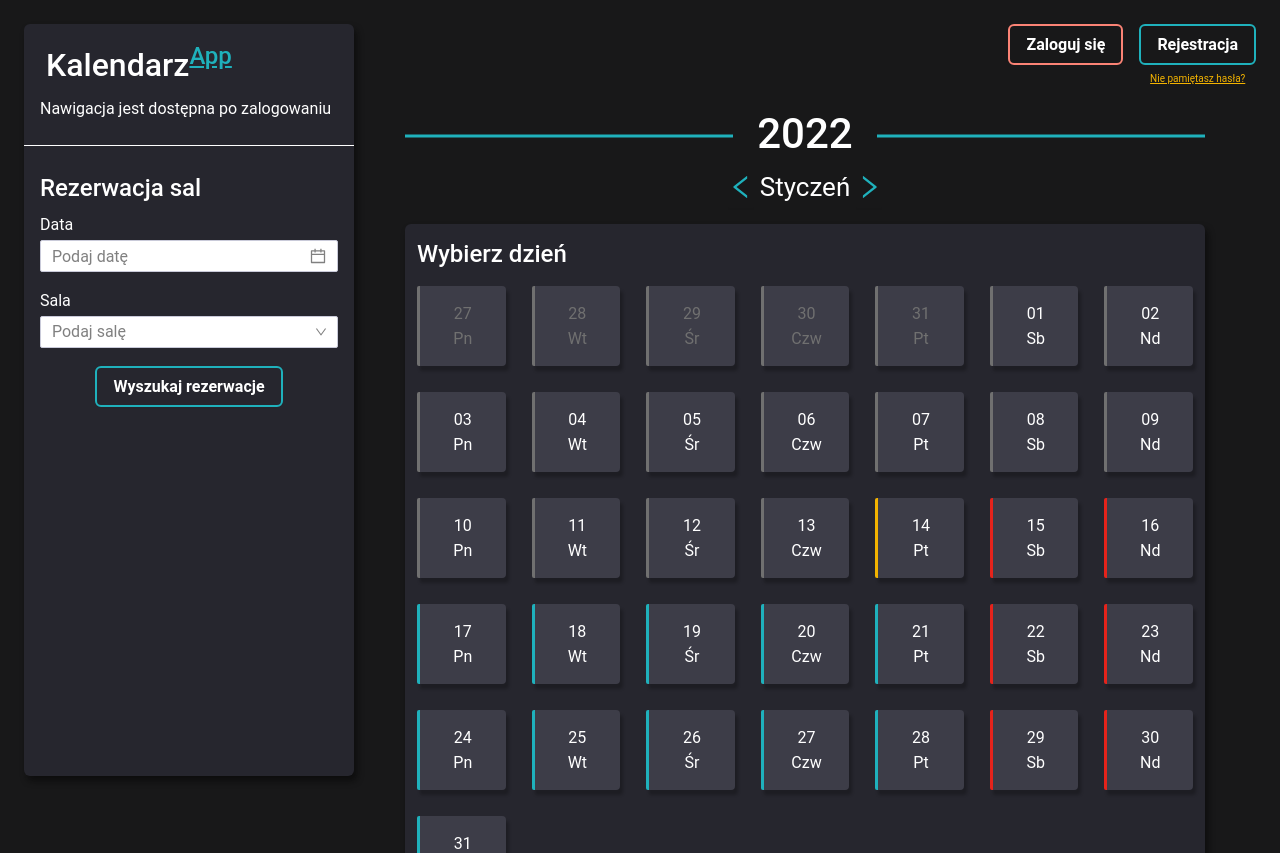
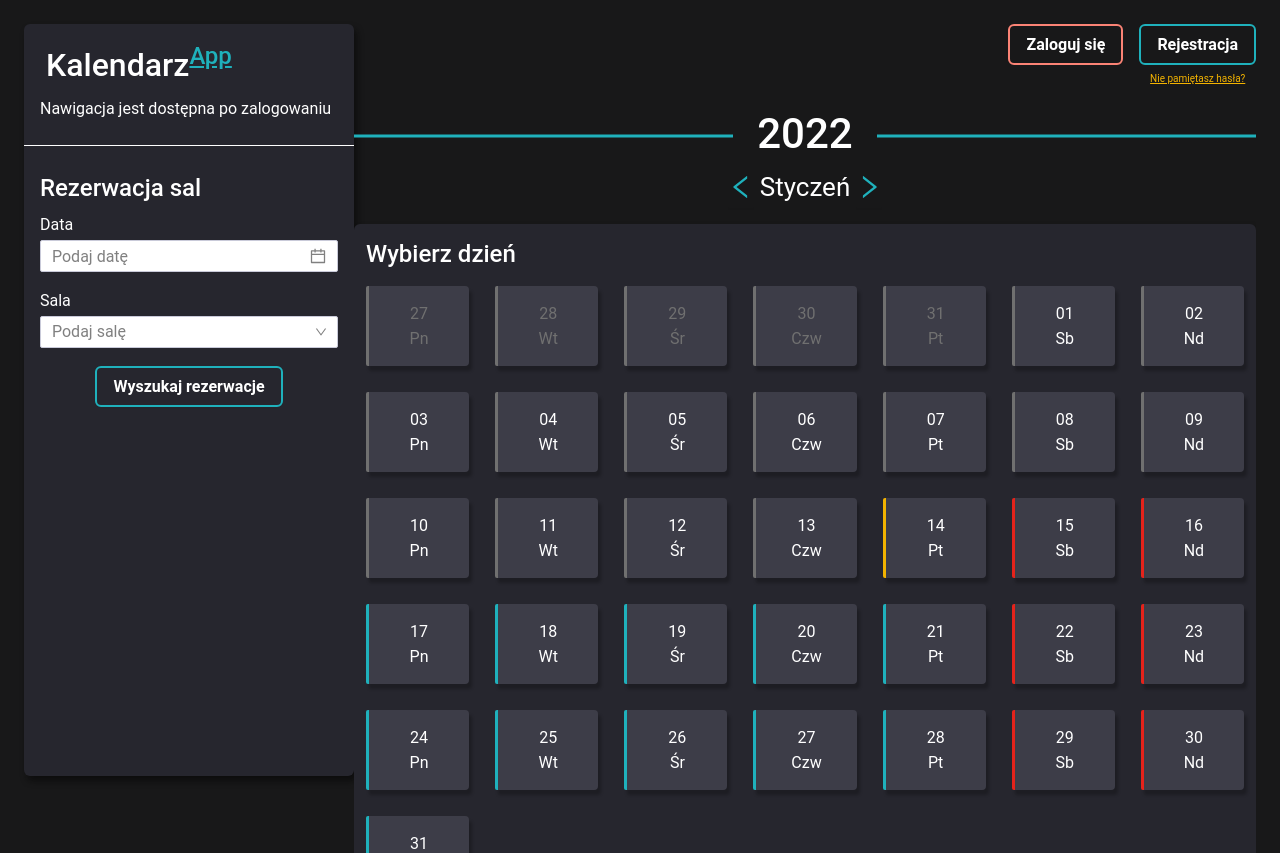
Before and after one commit to Terminatt/kalendarz-app, a React (Create React App) app in the folder front/: page / in a window 1280 px wide. Built offline with nearby package versions, Linux system fonts and the light colour scheme; no server answers.

Commit message:
feat(front): adjust layout on larger screens

```diff
--- a/front/src/App.less
+++ b/front/src/App.less
@@ -1,5 +1,6 @@
 @import '~antd/dist/antd.less';
 @import '~styles/variables.less';
+@import '~styles/breakpoints.less';
 
 body {
   margin: 0;
--- a/front/src/components/Calendar/Calendar.less
+++ b/front/src/components/Calendar/Calendar.less
@@ -2,7 +2,6 @@
 @import '~styles/mixins.less';
 
 .calendar {
-  width: 800px;
   &-divider.ant-divider-horizontal.ant-divider-with-text.huge-divider {
     margin: 0;
   }
--- a/front/src/pages/AdminZone/RoomTypes/RoomTypes.less
+++ b/front/src/pages/AdminZone/RoomTypes/RoomTypes.less
@@ -1,12 +1,21 @@
 @import '~styles/mixins.less';
 @import '~styles/variables.less';
+@import '~styles/breakpoints.less';
 
 .room-types {
   .full-size();
   .center();
 
-  &-layout {
-    width: 900px;
-    height: 700px;
+  &-content {
+    width: @default-panel-width;
+    min-height: 700px;
   }
 }
+
+@media screen and (min-width: @w-xxxl) {
+  .room-types {
+    &-content {
+      width: @big-panel-width;
+    }
+  }
+}
--- a/front/src/pages/AdminZone/RoomTypes/RoomTypes.tsx
+++ b/front/src/pages/AdminZone/RoomTypes/RoomTypes.tsx
@@ -12,7 +12,7 @@ const RoomTypes: React.FC = () => {
     return (
         <div className="room-types">
             <EditingPanel
-                className="room-types-layout"
+                className="room-types-content"
                 listWithSearchProps={{
                     title: 'Typy pokojów',
                     searchLabel: 'Wyszukaj typ pokoju',
--- a/front/src/pages/Home/Home.less
+++ b/front/src/pages/Home/Home.less
@@ -7,12 +7,24 @@
   width: 100%;
   height: max-content;
   padding-bottom: 80px;
+  &-content {
+    width: @default-panel-width;
+  }
 }
 
-@media screen and ( min-height: @h-xxl ){
+@media screen and (min-height: @h-xxl) {
   .home {
+    height: 100%;
     &-content {
-      padding-top: @padding-huge;
+      width: @big-panel-width;
     }
   }
 }
+
+@media screen and (min-width: @w-xxxl) {
+  .home {
+    &-content {
+      width: @big-panel-width;
+    }
+  }
+}
--- a/front/src/styles/breakpoints.less
+++ b/front/src/styles/breakpoints.less
@@ -5,6 +5,7 @@
 @w-lg: 992px;
 @w-xl: 1200px;
 @w-xxl: 1600px;
+@w-xxxl: 2050px;
 
 // HEIGHT
 @h-xs: 500px;
--- a/front/src/styles/variables.less
+++ b/front/src/styles/variables.less
@@ -75,3 +75,11 @@
 
 // ANIMATION TIME
 @animation-duration-base: 0.3s;
+
+// PANEL WIDTH
+@big-panel-width: 1200px;
+@default-panel-width: 950px;
+
+// PANEL HEIGHT
+@big-panel-height: 1200px;
+@default-panel-height: 700px;
```
